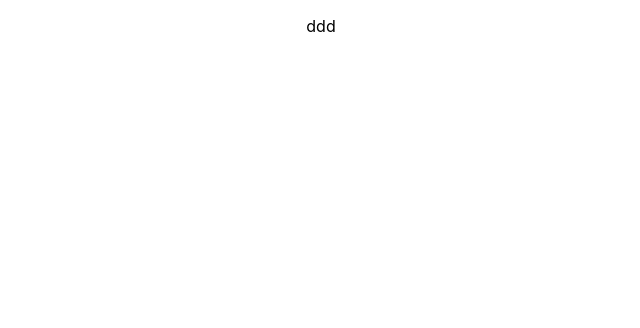
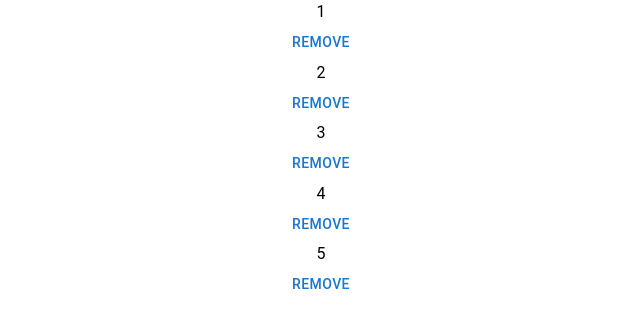
Before and after one commit to pea4a/react-learn, a React (Create React App) app: page / in a window 1280 px wide. Shown: the top 328 px of the page, without its empty margins (319-959 px from the left). Built offline with nearby package versions, Linux system fonts and the light colour scheme.

Commit message:
add lesson 27

```diff
--- a/src/App.js
+++ b/src/App.js
@@ -1,6 +1,6 @@
 import Task1 from './learn6/Task1/Task1';
 import Task2 from './learn6/Task2/Task2';
-import Lesson27 from './components/lesson27/Lesson27';
+import Lesson27 from './components/Lesson27/Lesson27';
 
 import './App.css';
 
--- a/src/components/Lesson27/Lesson27.js
+++ b/src/components/Lesson27/Lesson27.js
@@ -1,3 +1,4 @@
+import { Button, Typography } from "@mui/material"
 import { useState } from "react"
 
 
@@ -5,14 +6,26 @@ import { useState } from "react"
 const Lesson27 = () => {
     const [notes, setNotes] = useState([1, 2, 3, 4, 5])
 
+    const remItem = (index) => {
+        const copyNotes = [...notes];
+        setNotes([...copyNotes.slice(0, index),
+        ...copyNotes.slice(index + 1)]
+        )
+    }
 
-    const result = notes.map((note, index) => {
-        return <p key={index}>
-            {note}
-        </p>
-    })
     return (
-        <p>ddd</p>
+        <div>
+            {notes.map((note, index) =>
+
+                <div>
+                    <Typography key={index}>
+                        {note}
+                    </Typography>
+                    <Button onClick={() => { remItem(index) }}>remove</Button>
+                </div>
+
+            )}
+        </div>
     )
 }
 export default Lesson27
```
